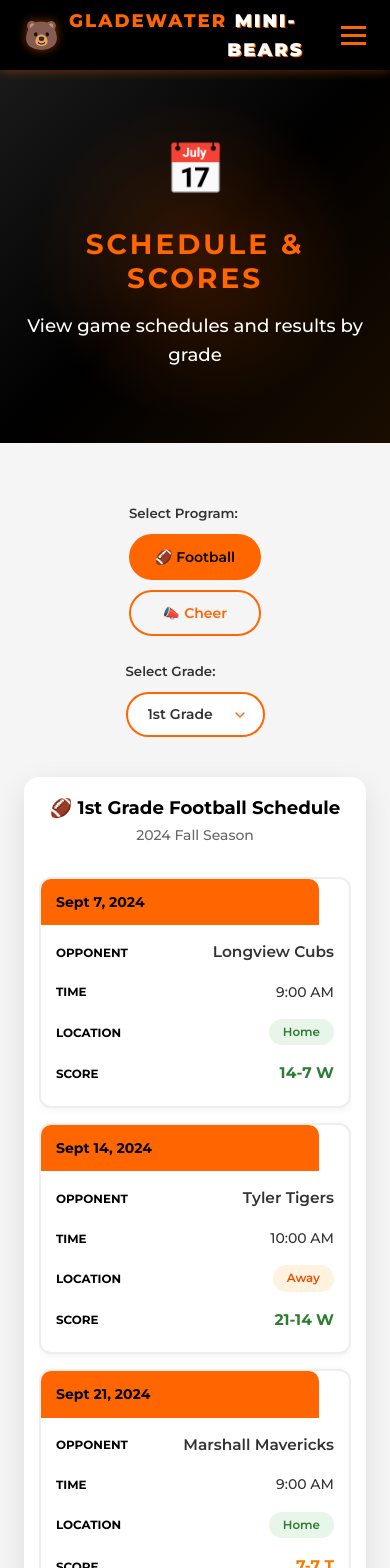
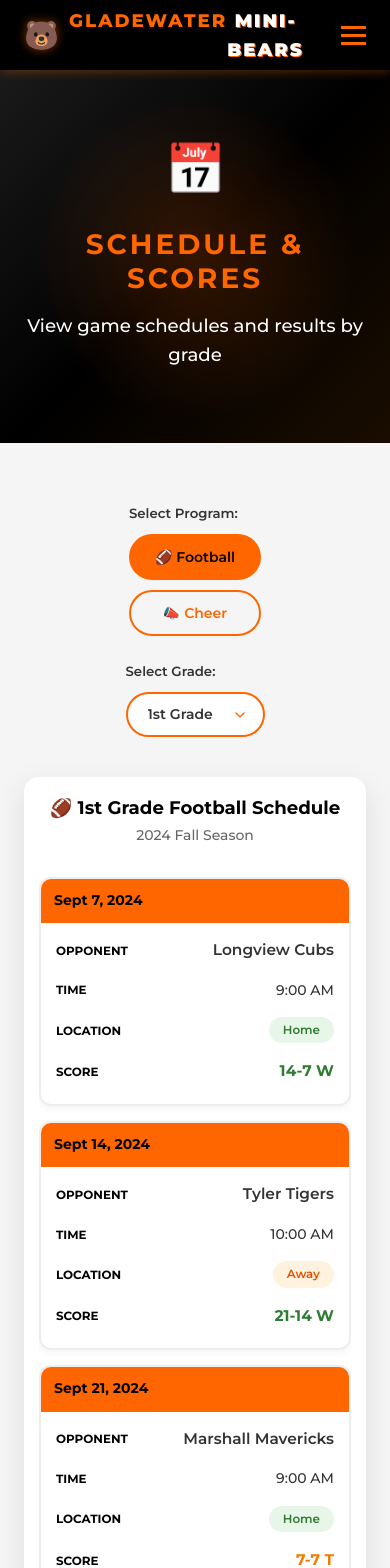
Before and after one commit to Nerdykidtech/MiniBears, a React (Vite) app: page /schedule in a window 390 px wide. Shown: the top 1568 px of the page. Built offline with nearby package versions, Linux system fonts and the light colour scheme.

Commit message:
Updated Mobile layout issue

```diff
--- a/src/pages/Schedule.css
+++ b/src/pages/Schedule.css
@@ -421,6 +421,7 @@
     margin-bottom: 15px;
     padding: 15px;
     box-shadow: 0 2px 8px rgba(0, 0, 0, 0.05);
+    overflow: hidden;
   }
 
   .schedule-table tbody tr:hover {
@@ -451,9 +452,12 @@
     color: #000;
     font-weight: 700;
     padding: 12px 15px;
-    margin: -15px -15px 10px -15px;
-    border-radius: 10px 10px 0 0;
+    margin: -17px -17px 10px -17px;
+    border-radius: 8px 8px 0 0;
     font-size: 1rem;
+    width: auto;
+    box-sizing: border-box;
+    display: block;
   }
 
   .schedule-table td.date-cell::before {
@@ -502,6 +506,14 @@
     font-size: 1.3rem;
   }
 
+  .schedule-table tbody tr {
+    padding: 15px;
+  }
+
+  .schedule-table td.date-cell {
+    margin: -17px -17px 10px -17px;
+  }
+
   .grade-buttons {
     flex-direction: column;
     align-items: center;
```
